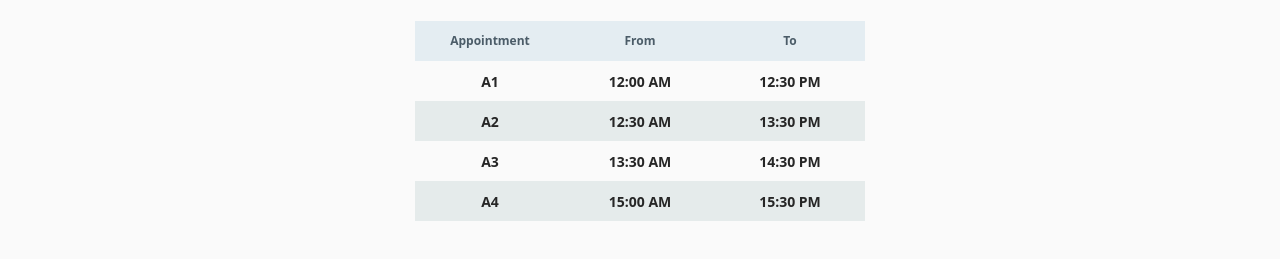
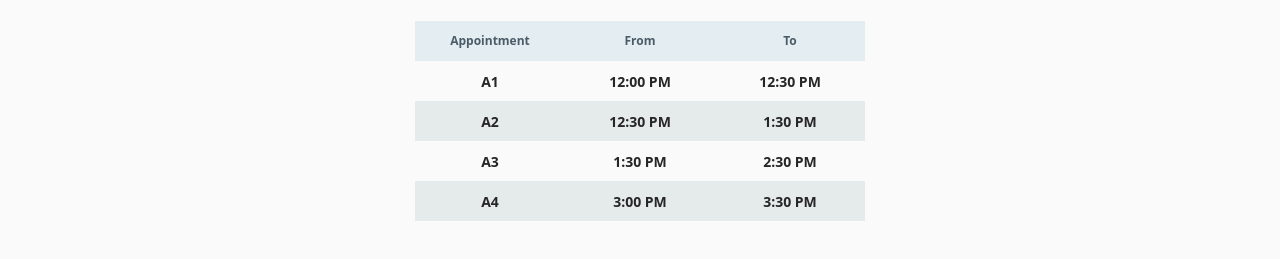
Before and after one commit to suryawanshi-ankit/appointment-task, a React (Create React App) app: page / in a window 1280 px wide. Shown: the part 255-514 px from the top of the page. Built offline with nearby package versions, Linux system fonts and the light colour scheme.

Commit message:
added error + time formatting component

```diff
--- a/src/components/ShowAllAppointments.tsx
+++ b/src/components/ShowAllAppointments.tsx
@@ -1,5 +1,6 @@
 import React, { useEffect, useState } from 'react';
 import { getLocalStorageData } from '../utility/getLocalStorage';
+import { timeConverter } from '../utility/timeConverter';
 
 const tableHeading = ['Appointment', 'From', 'To'];
 const sampleData = [
@@ -32,8 +33,8 @@ const ShowAllAppointments = () => {
             {appointmentData.length && appointmentData?.map((appointment) => (
               <tr key={appointment.appointment} className='font-semibold h-[40px]'>
                 <td className='text-[14px] text-center'>{appointment.appointment}</td>
-                <td className='text-[14px] text-center'>{appointment.from} AM</td>
-                <td className='text-[14px] text-center'>{appointment.to} PM</td>
+                <td className='text-[14px] text-center'>{timeConverter(appointment.from)}</td>
+                <td className='text-[14px] text-center'>{timeConverter(appointment.to)}</td>
               </tr>
             ))
             }
--- a/src/components/TimePickerComponent.tsx
+++ b/src/components/TimePickerComponent.tsx
@@ -9,8 +9,6 @@ import { availableSlots } from '../utility/availableSlots';
 import { IAppointment } from '../types';
 import SuggestionModal from './SuggestionModal';
 
-
-
 const TimePickerComponent = () => {
   const [fromValue, setFromValue] = useState<string>('12:00');
   const [toValue, setToValue] = useState<string>('13:00');
@@ -20,9 +18,11 @@ const TimePickerComponent = () => {
     appointment: ""
   });
   const [openSuggestion, setOpenSuggestion] = useState<boolean>(false);
+  const [error, setError] = useState<boolean>(false);
 
   const handleAddAppointment = () => {
-    if (fromValue !== "" && toValue !== "") {
+    if (fromValue && toValue) {
+      setError(false);
       const isSlotNotPresent = getIsTimeSlotAvailable(fromValue, toValue);
       let storageData = getLocalStorageData();
       if (isSlotNotPresent) {
@@ -34,6 +34,7 @@ const TimePickerComponent = () => {
         setLocalStorageData(storageData);
       }
     } else {
+      setError(true);
       console.log('From or To time is not entered');
     }
   }
@@ -58,28 +59,32 @@ const TimePickerComponent = () => {
         <span>Create New Appointments</span>
       </div>
       <div className='mb-2'>
-        <label>From: </label>
+        <span>From: </span>
         <TimePicker
           onChange={(value) => setFromValue(value)}
           value={fromValue}
           className={''}
+          shouldOpenClock={() => false}
         />
       </div>
       <div className='mb-2'>
-        <label>To: </label>
+        <span className='mr-4'>To: </span>
         <TimePicker
           onChange={(value) => setToValue(value)}
           value={toValue}
           className={''}
+          shouldOpenClock={() => false}
         />
       </div>
       <button
         className="middle none center mr-3 rounded-lg border border-pink-500 py-3 px-6 font-sans text-xs font-bold uppercase text-pink-500 transition-all hover:opacity-75 focus:ring focus:ring-pink-200 active:opacity-[0.85] disabled:pointer-events-none disabled:opacity-50 disabled:shadow-none"
         data-ripple-dark="true"
         onClick={() => handleAddAppointment()}
+        disabled={ !fromValue || !toValue}
       >
         Add Appointment
       </button>
+      {error && <h2 className='text-red-500'>Please enter both from & to time</h2>}
       {openSuggestion &&
         <SuggestionModal
           handleOpenModel={setOpenSuggestion}
--- /dev/null
+++ b/src/utility/timeConverter.ts
@@ -0,0 +1,11 @@
+export const timeConverter = (timeSlot: string): string => {
+  let time = timeSlot.toString().match(/^([01]\d|2[0-3])(:)([0-5]\d)(:[0-5]\d)?$/) || [timeSlot];
+
+  if (time.length > 1) {
+    // @ts-ignore
+    time = time.slice (1);
+    time[5] = +time[0] < 12 ? ' AM' : ' PM';
+    time[0] = (+time[0] % 12 || 12).toString();
+  }
+  return time.join ('');
+}
```
